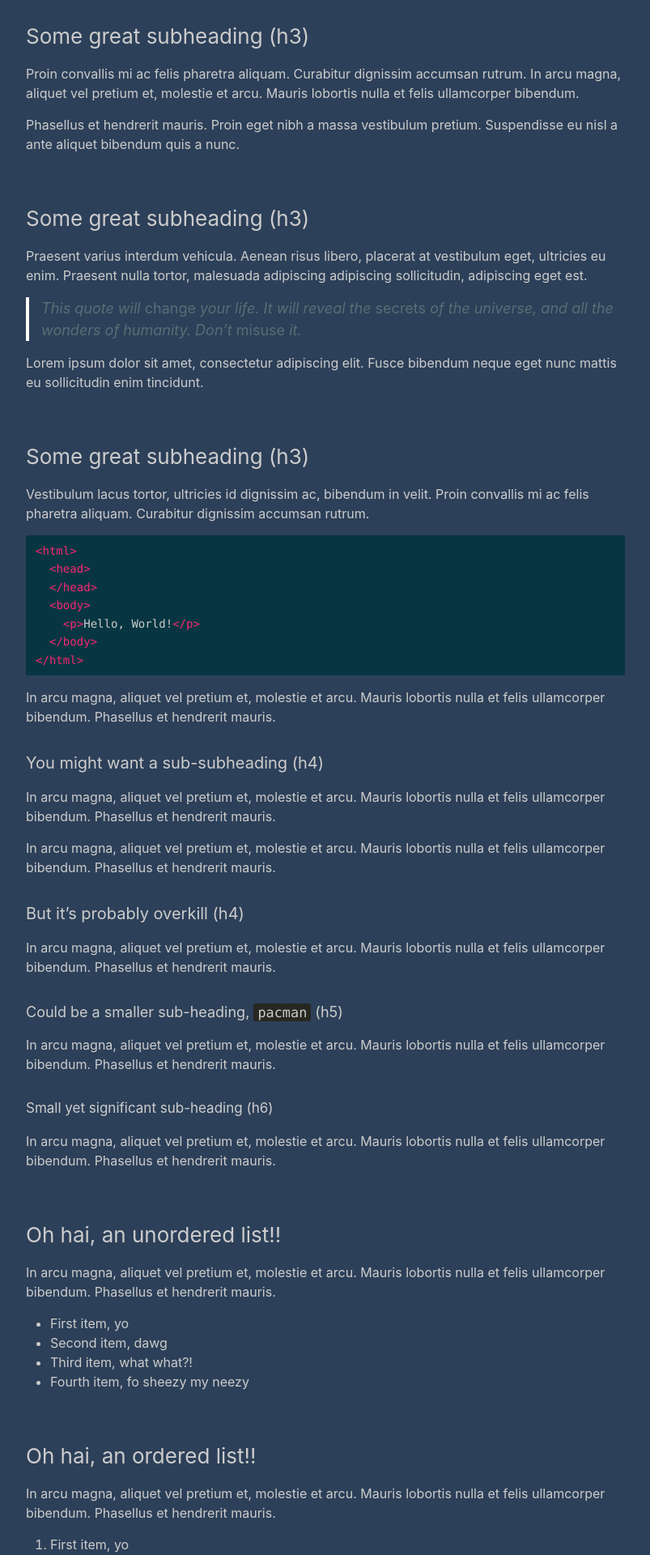
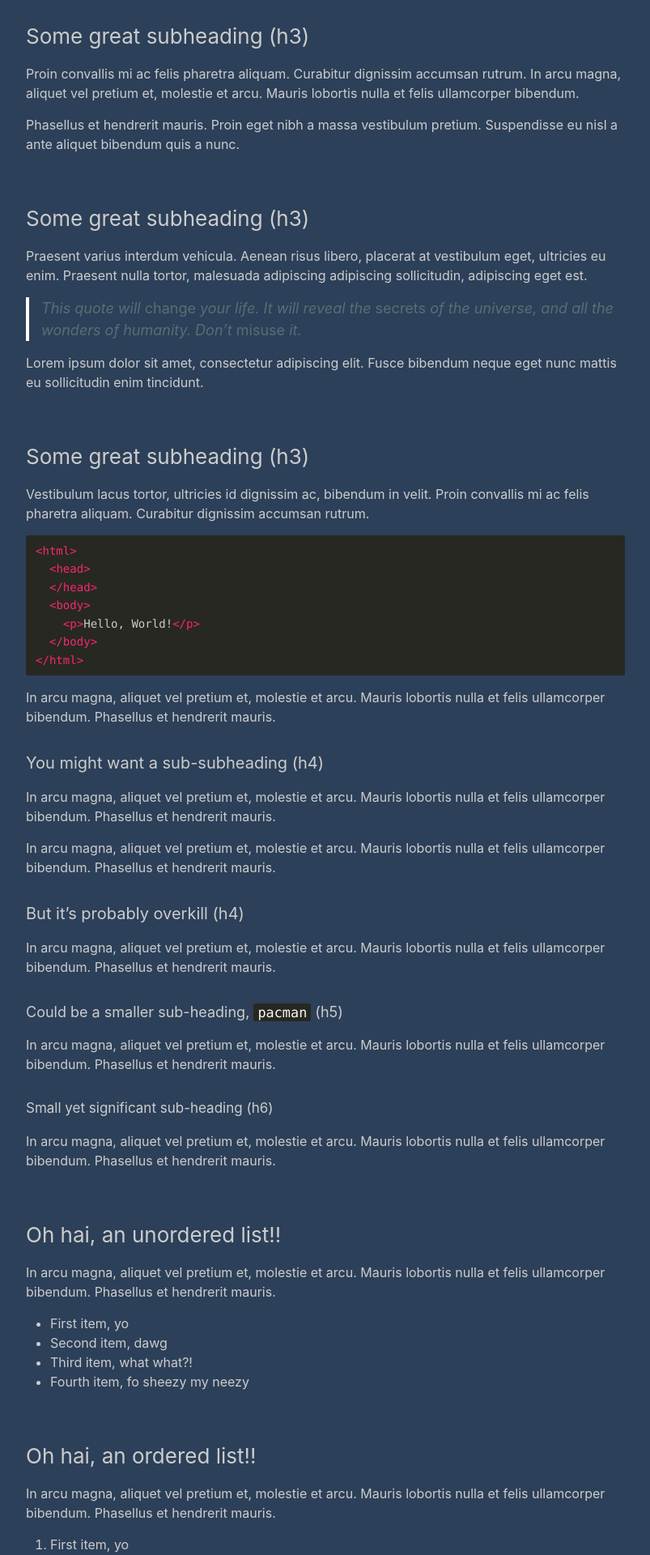
Before and after one commit to diegomacario/diegomacario.github.io, a Jekyll site: the page built from _posts/2016-05-20-this-post-demonstrates-post-content-styles.md, in a window 1280 px wide. Shown: the part 785-2705 px from the top of the page at 81% size, without its empty margins (238-1041 px from the left). Built offline with Jekyll 4.4.1, drawn with Linux system fonts in a browser that asks for light colours.

```diff
--- a/Gemfile
+++ b/Gemfile
@@ -17,6 +17,7 @@ gem "github-pages", group: :jekyll_plugins
 # If you have any plugins, put them here!
 group :jekyll_plugins do
   gem "jekyll-feed", "~> 0.12"
+  gem "jekyll_inline_highlight"
 end
 
 # Windows and JRuby does not include zoneinfo files, so bundle the tzinfo-data gem
--- a/_sass/minima/_base.scss
+++ b/_sass/minima/_base.scss
@@ -182,11 +182,11 @@ pre {
 
 .highlight {
   border-radius: 3px;
-  background: $code-background-color;
+  background: #272822;
   @extend %vertical-rhythm;
 
   .highlighter-rouge & {
-    background: $code-background-color;
+    background: #272822;
   }
 }
 
@@ -201,7 +201,8 @@ pre {
   //background-color: #cccccc;
 
   // Option 3
-  color: #cccccc;
+  //color: #cccccc;
+  color: #f8f8f2;
   background-color: #272822;
 
   // Option 4
```
Also changed, not shown: _posts/2016-05-20-welcome-to-jekyll.md (+4 -1 lines), Gemfile.lock.
